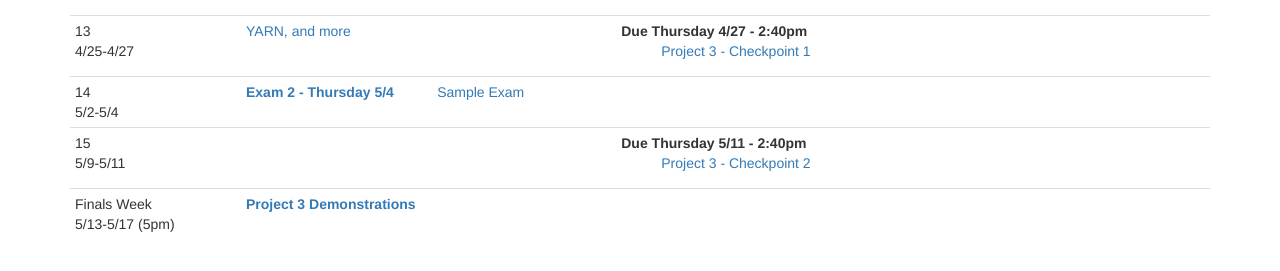
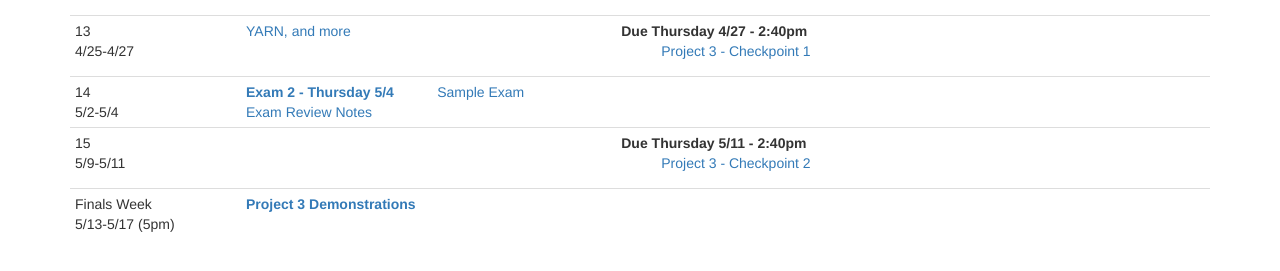
Before and after one commit to CS682-S17/cs682-s17.github.io, a Jekyll site: the page built from schedule.html, in a window 1280 px wide and 900 px high, scrolled down 597 px. Shown: the part 621-892 px from the top of the window. Built offline with Jekyll 4.4.1, drawn with Linux system fonts in a browser that asks for light colours.

Commit message:
add link to exam review

```diff
--- a/schedule.html
+++ b/schedule.html
@@ -219,7 +219,11 @@ title: Schedule
 		</tr>
 		<tr>
 			<td>14<br/>5/2-5/4</td>
-			<td ><strong><span class="text-primary">Exam 2 - Thursday 5/4</span></strong></td>
+			<td>
+				<strong><span class="text-primary">Exam 2 - Thursday 5/4</span></strong><br/>
+				<a href="https://docs.google.com/presentation/d/1_Y6ZexqA5pgYpvJlQs6ue5aMxHiLId_sKXPM4ThTEek/edit?usp=sharing">Exam Review Notes</a><br/>
+
+			</td>
 			<td>
 				<a href="https://github.com/CS682-S17/notes/blob/master/exam2sample.pdf">Sample Exam</a>
 			</td>
```
